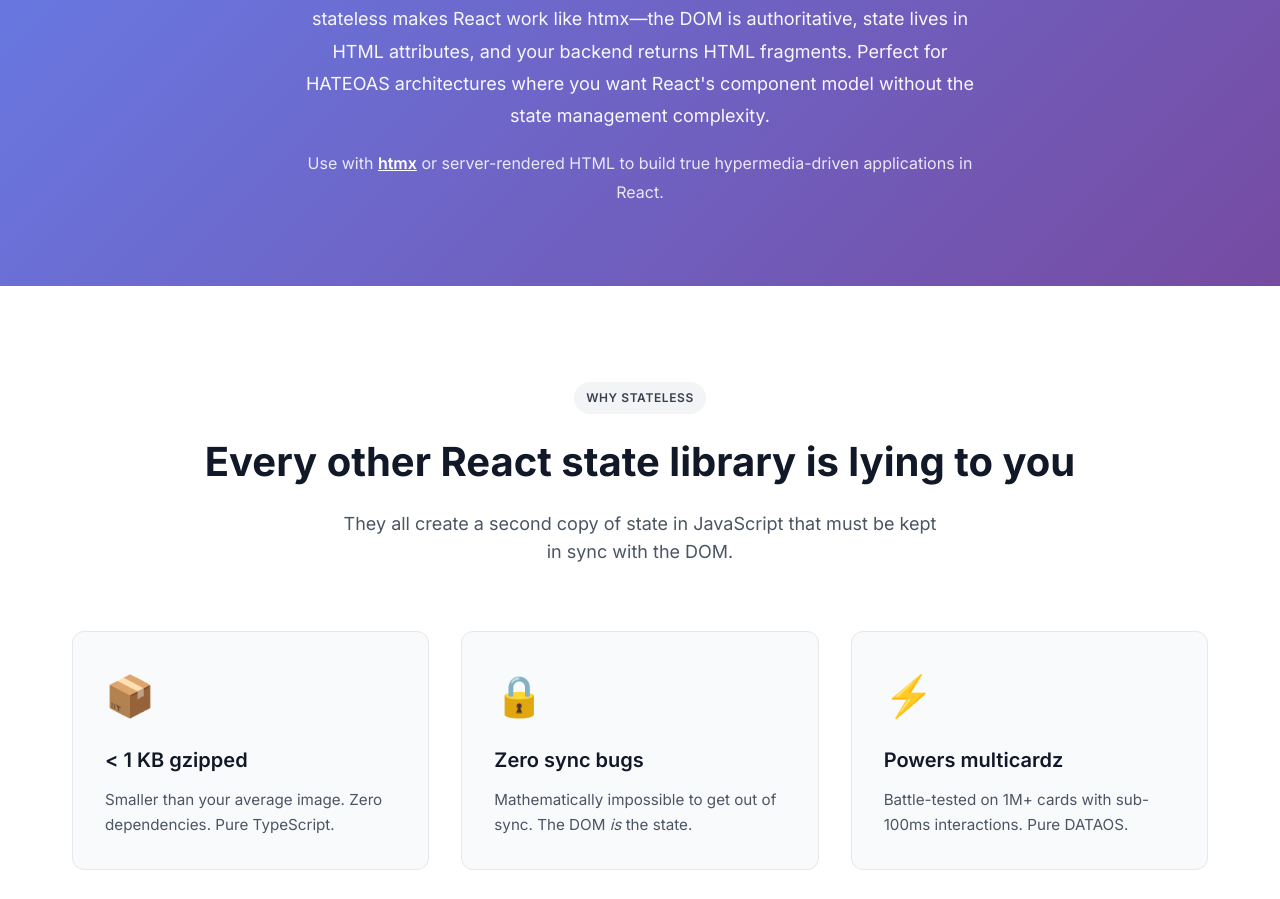
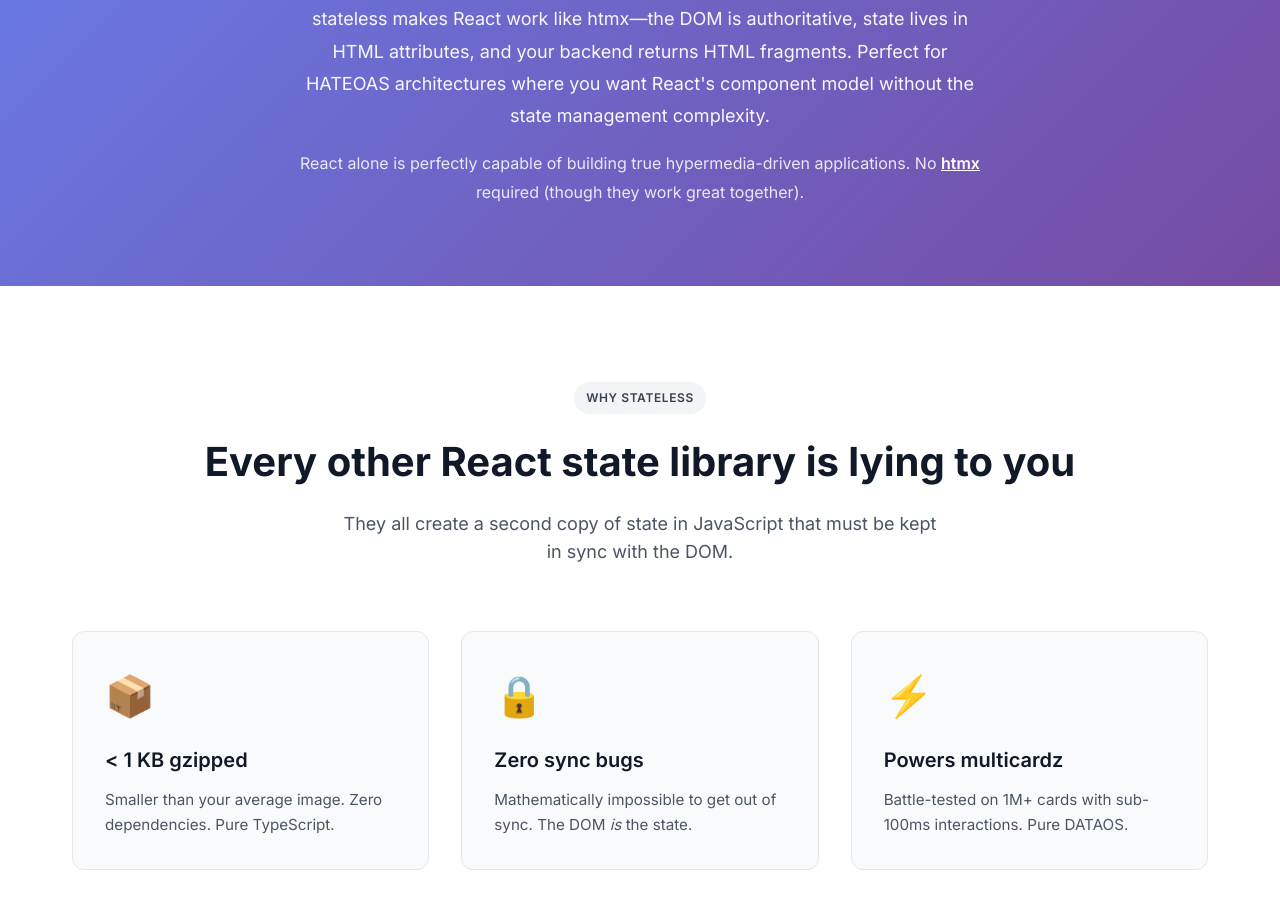
Before and after one commit to adamzwasserman/stateless, a website: page website/index.html in a window 1280 px wide. Shown: the part 1249-2148 px from the top of the page. Drawn offline with Linux system fonts and the light colour scheme.

Commit message:
Clarify that React alone can build true hypermedia systems
- React + stateless is sufficient for hypermedia
- No htmx required (but works well together)
- Correct misconception that htmx is needed

```diff
--- a/website/index.html
+++ b/website/index.html
@@ -58,7 +58,7 @@
           <div class="callout-badge">💡</div>
           <h2>Build a hypermedia system in React</h2>
           <p>stateless makes React work like htmx—the DOM is authoritative, state lives in HTML attributes, and your backend returns HTML fragments. Perfect for HATEOAS architectures where you want React's component model without the state management complexity.</p>
-          <p class="callout-meta">Use with <a href="https://htmx.org" target="_blank">htmx</a> or server-rendered HTML to build true hypermedia-driven applications in React.</p>
+          <p class="callout-meta">React alone is perfectly capable of building true hypermedia-driven applications. No <a href="https://htmx.org" target="_blank">htmx</a> required (though they work great together).</p>
         </div>
       </div>
     </section>
```
